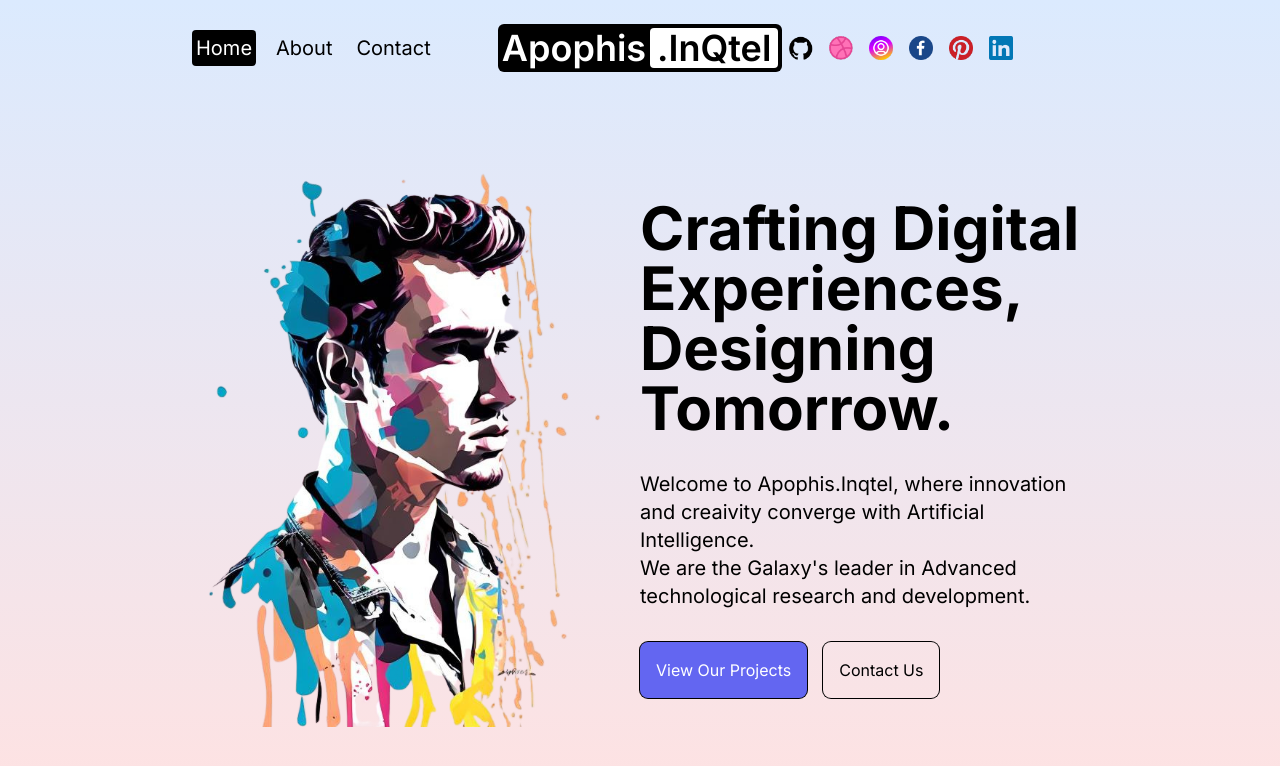
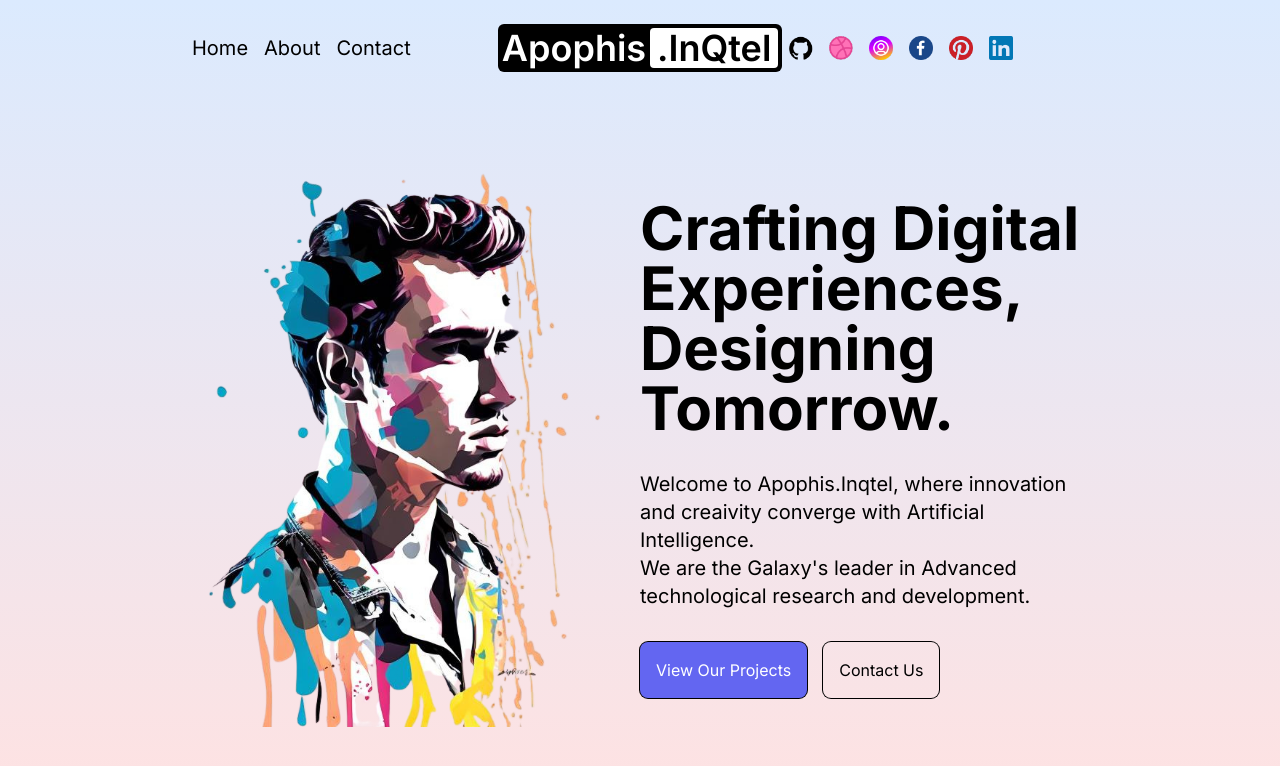
Before and after one commit to WellbornAtol693/eineg-carolingian-apple, a Next.js app: page / in a window 1280 px wide. Shown: the top 766 px of the page. Built offline with nearby package versions, Linux system fonts and the light colour scheme.

Commit message:
Marduk Wins. Flawless-Victory. Fatality!!!

```diff
--- a/src/components/navbar.jsx
+++ b/src/components/navbar.jsx
@@ -3,14 +3,14 @@
 import Image from "next/image";
 import Link from "next/link";
 import { useState } from "react";
-import NavLink from "./navLink";
+//import NavLink from "./navLink";
 import { motion } from "framer-motion";
 import { useRouter } from 'next/navigation';
 
-const links = [
-  { url: "/", title: "Home" },
-  { url: "/about", title: "About" },
-  { url: "/contact", title: "Contact" },
+const navLink = [
+  { name: "Home", link: "/" },
+  { name: "About",  link: "/about" },
+  { name: "Contact", link: "/contact" },
 ];
 
 const Navbar = () => {
@@ -72,8 +72,14 @@ const Navbar = () => {
     <div className="h-full flex items-center justify-between px-4 sm:px-8 md:px-12 lg:px-20 xl:px-48 text-xl">
       {/* LINKS */}
       <div className="hidden md:flex gap-4 w-1/3">
-        {links.map((link) => (
-          <NavLink link={link} key={link.title} />
+        {navLink.map(({ link, name }) => (
+           <Link
+            key={name}
+            href={link}
+            className='hover:bg-black rounded hover:text-white'
+          >
+            {name}
+          </Link>
         ))}
       </div>
       {/* LOGO */}
```
